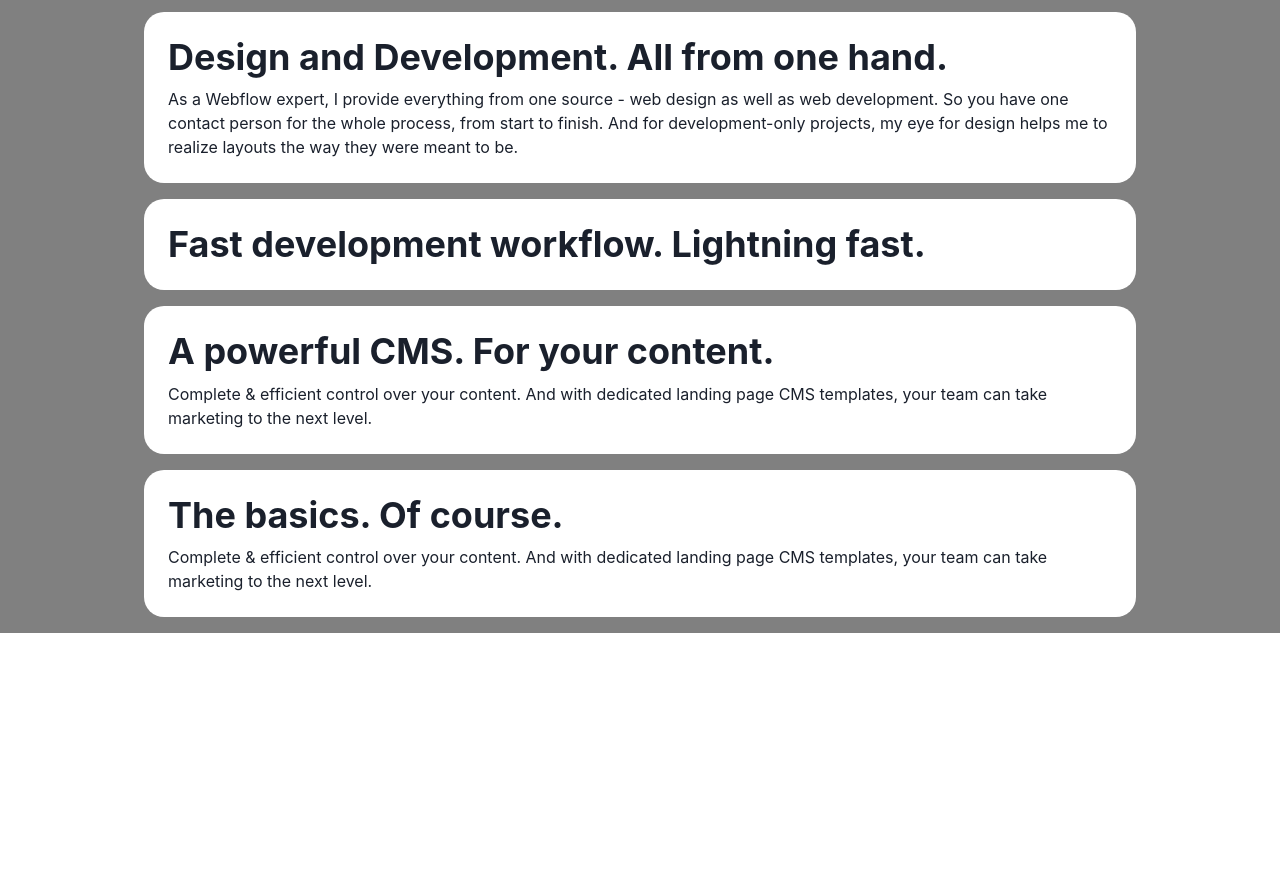
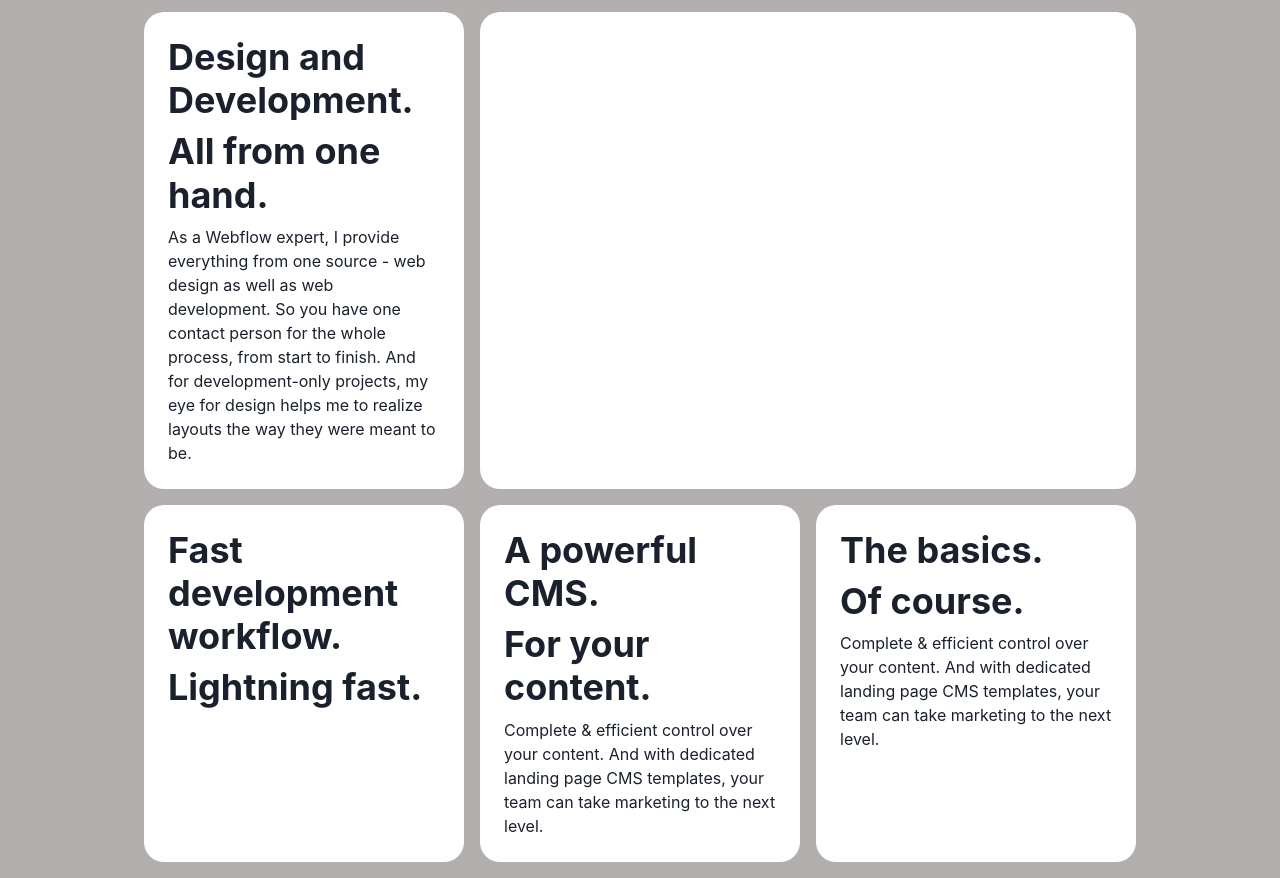
Before and after one commit to HassanAMZ/hassanamz-next-js, a Next.js app: page / in a window 1280 px wide. Shown: the part 440-1318 px from the top of the page. Before the commit the page ends 1073 px from the top, so only its background shows below. Built offline with nearby package versions, Linux system fonts and the light colour scheme; no server answers.

Commit message:
fixed the middle sextin

```diff
--- a/components/Portfolio Components/PortfolioIntroductionSummary.tsx
+++ b/components/Portfolio Components/PortfolioIntroductionSummary.tsx
@@ -6,7 +6,6 @@ export default function PortfolioIntroductionSummary() {
   const fontSize = ["md", "lg", "xl"];
   return (
     <>
-      <Grid placeContent="center" as="main">
       <Grid
         templateColumns={["1fr", "1fr", "1fr 2fr"]}
         justifyContent="center"
@@ -50,15 +49,14 @@ export default function PortfolioIntroductionSummary() {
             mb={4}
             fontSize={fontSize}
           >
-              Web Design, Development & Analytics for companies that want to
-              grow their business with a great website.
+            Web Design, Development & Analytics for companies that want to grow
+            their business with a great website.
           </Text>
           <Grid placeContent={["center", "center", "start"]}>
             <ProjectRequestButton variant="outline" size="md" />
           </Grid>
         </GridItem>
       </Grid>
-      </Grid>
     </>
   );
 }
--- a/components/Skills Details/SkillDetails.tsx
+++ b/components/Skills Details/SkillDetails.tsx
@@ -1,12 +1,12 @@
-import { Heading, Text, GridItem } from "@chakra-ui/react";
+import { Heading, Text, Box } from "@chakra-ui/react";
 
-const SkillDetails = ({ title, description }) => {
+const SkillDetails = ({ title, description, subTitle }) => {
   return (
     <>
-      <GridItem p={4} bg="white" borderRadius="20px">
-        <Heading m={2}>{title}</Heading>
-        <Text m={2}>{description}</Text>
-      </GridItem>
+      <Heading m={2}>{title}</Heading>
+      <Heading m={2}>{subTitle}</Heading>
+
+      <Text m={2}>{description}</Text>
     </>
   );
 };
--- a/components/Skills Details/SkillsGrid.tsx
+++ b/components/Skills Details/SkillsGrid.tsx
@@ -3,23 +3,44 @@ import { SkillDetails } from "../Index";
 const SkillsGrid = () => {
   return (
     <>
-      <Grid gap={4}>
+      <Grid
+        gap={4}
+        templateColumns={["repeat( auto-fit, minmax(250px, 1fr) )"]}
+        autoFlow="dense"
+        autoRows="repeat( auto-fit, minmax(20px, 1fr) )"
+        justifyItems="stretch"
+      >
+        <GridItem colSpan={1} p={4} bg="white" borderRadius="20px">
           <SkillDetails
-          title="Design and Development. All from one hand."
+            title="Design and Development."
+            subTitle="All from one hand."
             description="As a Webflow expert, I provide everything from one source - web design as well as web development. So you have one contact person for the whole process, from start to finish. And for development-only projects, my eye for design helps me to realize layouts the way they were meant to be."
           />
+        </GridItem>
+        <GridItem colSpan={[1, 2, 2]} p={4} bg="white" borderRadius="20px">
+          <SkillDetails title="" subTitle="" description="" />
+        </GridItem>
+        <GridItem colSpan={1} p={4} bg="white" borderRadius="20px">
           <SkillDetails
-          title="Fast development workflow. Lightning fast."
+            title="Fast development workflow."
+            subTitle="Lightning fast."
             description=""
           />
+        </GridItem>
+        <GridItem p={4} bg="white" borderRadius="20px">
           <SkillDetails
-          title="A powerful CMS. For your content."
-          description="Complete & efficient control over your content. And with dedicated landing page CMS templates, your team can take marketing to the next level."
-        />{" "}
-        <SkillDetails
-          title="The basics. Of course."
+            title="A powerful CMS."
+            subTitle="For your content."
             description="Complete & efficient control over your content. And with dedicated landing page CMS templates, your team can take marketing to the next level."
           />
+        </GridItem>
+        <GridItem p={4} bg="white" borderRadius="20px">
+          <SkillDetails
+            title="The basics."
+            subTitle="Of course."
+            description="Complete & efficient control over your content. And with dedicated landing page CMS templates, your team can take marketing to the next level."
+          />
+        </GridItem>
       </Grid>
     </>
   );
--- a/pages/index.tsx
+++ b/pages/index.tsx
@@ -1,6 +1,6 @@
 import { ProjectRequestButton, SkillsGrid } from "@/components/Index";
 import PortfolioIntroductionSummary from "@/components/Portfolio Components/PortfolioIntroductionSummary";
-import { Flex, Grid, Box, Heading, Text } from "@chakra-ui/react";
+import { Flex, Container, Box, Heading, Text } from "@chakra-ui/react";
 import Head from "next/head";
 import Image from "next/image";
 export default function Home() {
@@ -10,13 +10,13 @@ export default function Home() {
       <Head>
         <title>Shahzada Ali Hassan - React Js & GTM Expert</title>
       </Head>
-      <Box maxW="container.lg" margin="auto" p={4} mt={"50px"}>
+      <Container maxW="container.lg" p={4} mt={"50px"}>
         <PortfolioIntroductionSummary />
-      </Box>
-      <Box bg="gray">
-        <Box maxW="container.lg" margin="auto" p={4}>
+      </Container>
+      <Box bg="var(--secondary-text-color)">
+        <Container maxW="container.lg" p={4}>
           <SkillsGrid />
-        </Box>
+        </Container>
       </Box>
     </>
   );
```
Lines whose indentation alone changed are shown as unchanged.
